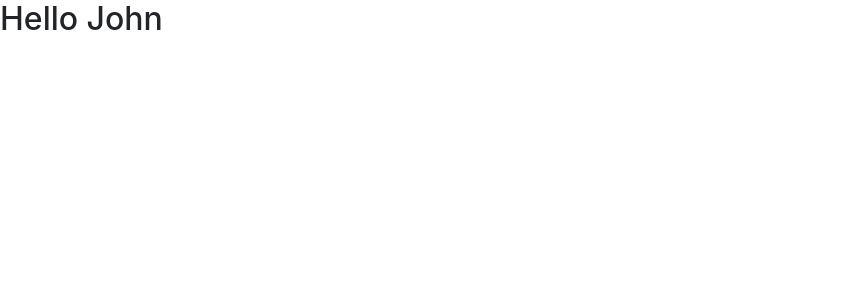
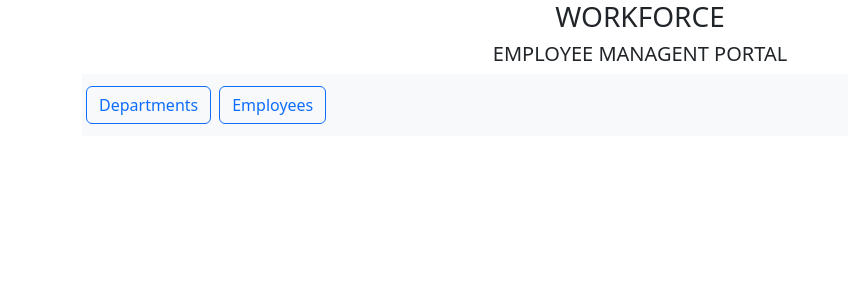
Before and after one commit to JohnMartin-19/Ng-Dj, an Angular app in the folder frontend/Management/: page / in a window 1280 px wide. Shown: the top 300 px of the page, without its empty margins (0-848 px from the left). Built offline with nearby package versions, Linux system fonts and the light colour scheme; a small style sheet from the web is missing.

Commit message:
fixed bootstrap bugs

```diff
--- a/frontend/Management/angular.json
+++ b/frontend/Management/angular.json
@@ -25,8 +25,10 @@
               "src/assets"
             ],
             "styles": [
-              "src/styles.css"
+              "src/styles.css",
+              "./node_modules/bootstrap/dist/css/bootstrap.min.css"
             ],
+
             "scripts": [],
             "server": "src/main.server.ts",
             "prerender": true,
--- a/frontend/Management/package.json
+++ b/frontend/Management/package.json
@@ -21,6 +21,7 @@
     "@angular/platform-server": "^17.3.0",
     "@angular/router": "^17.3.0",
     "@angular/ssr": "^17.3.3",
+    "bootstrap": "^5.3.3",
     "express": "^4.18.2",
     "rxjs": "~7.8.0",
     "tslib": "^2.3.0",
--- a/frontend/Management/src/app/app.component.html
+++ b/frontend/Management/src/app/app.component.html
@@ -1,2 +1,19 @@
+<div class="container">
+  <h3 class="d-flex justify-content-center">WORKFORCE</h3>
+  <h5 class="d-flex justify-content-center">EMPLOYEE MANAGENT PORTAL</h5>
 
-<h2>Hello John</h2>
+  <nav class="navbar navbar-expand-sm bg-light navbar-dark">
+  <ul class="navbar-nav">
+      <li class="nav-item">
+        <button routerLink="department" class="m-1 btn btn-light btn-outline-primary" Button>Departments</button>
+
+      </li>
+      <li class="nav-item">
+        <button routerLink="employee" class="m-1 btn btn-light btn-outline-primary" Button>Employees</button>
+
+      </li>
+  </ul>
+  </nav>
+
+
+</div>
--- a/frontend/Management/src/app/app.component.ts
+++ b/frontend/Management/src/app/app.component.ts
@@ -1,4 +1,5 @@
-import { Component } from '@angular/core';
+import { Component,CUSTOM_ELEMENTS_SCHEMA } from '@angular/core';
+import { RouterOutlet } from '@angular/router';
 
 
 @Component({
@@ -6,7 +7,9 @@ import { Component } from '@angular/core';
   templateUrl: "./app.component.html",
   standalone:true,
   styleUrl: './app.component.css',
-
+  schemas:[
+    CUSTOM_ELEMENTS_SCHEMA
+  ]
 })
 export class AppComponent {
   title = 'Management';
--- a/frontend/Management/src/index.html
+++ b/frontend/Management/src/index.html
@@ -2,7 +2,7 @@
 <html lang="en">
 <head>
 
-  <link rel="stylesheet" href="https://stackpath.bootstrapcdn.com/bootstrap/4.5.0/css/bootstrap.min.css" integrity="sha384-9aIt2nRpC12Uk9gS9baD1411NQApFmC26EwAOH8WgZ15MYYxFfc+NcPb1dKGj75k" crossorigin="anonymous">
+  <link rel="stylesheet" href="../node_modules/bootstrap/dist/css/bootstrap.css">
   <meta charset="utf-8">
   <title>Management</title>
   <base href="/">
@@ -12,7 +12,7 @@
 <body>
   <app-root></app-root>
 
-  <script src="https://cdn.jsdelivr.net/npm/@popperjs/core@2.11.8/dist/umd/popper.min.js" integrity="sha384-I7E8VVD/ismYTF4hNIPjVp/Zjvgyol6VFvRkX/vR+Vc4jQkC+hVqc2pM8ODewa9r" crossorigin="anonymous"></script>
-  <script src="https://cdn.jsdelivr.net/npm/bootstrap@5.3.3/dist/js/bootstrap.min.js" integrity="sha384-0pUGZvbkm6XF6gxjEnlmuGrJXVbNuzT9qBBavbLwCsOGabYfZo0T0to5eqruptLy" crossorigin="anonymous"></script>
+
+  <script src="../node_modules/jquery/dist/jquery.js"></script>  <script src="../node_modules/bootstrap/dist/js/bootstrap.js"></script>
 </body>
 </html>
--- a/frontend/Management/src/styles.css
+++ b/frontend/Management/src/styles.css
@@ -1 +1,2 @@
 /* You can add global styles to this file, and also import other style files */
+@import 'bootstrap/dist/css/bootstrap.css';
```
Also changed, not shown: frontend/Management/src/app/app.module.ts (+6 -2 lines), 1 other file (tests, documents, lock files or other folders).
